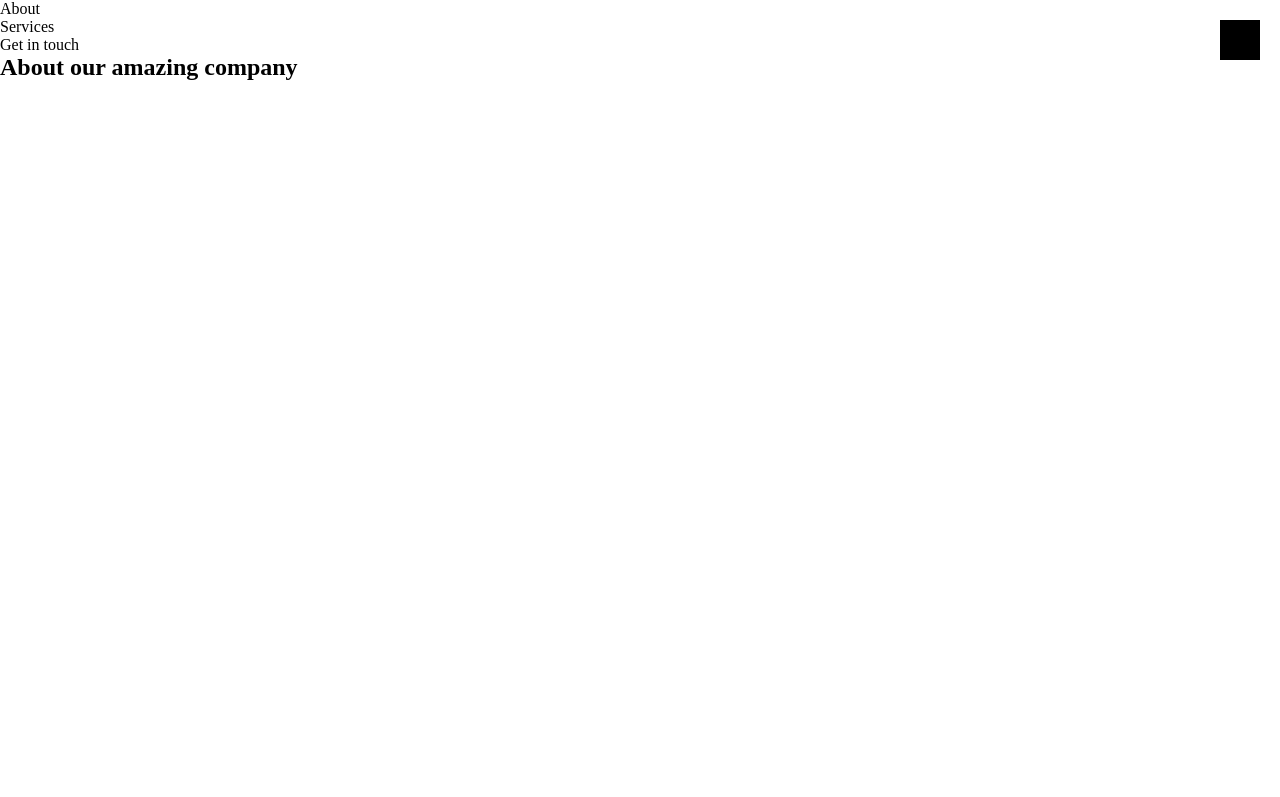
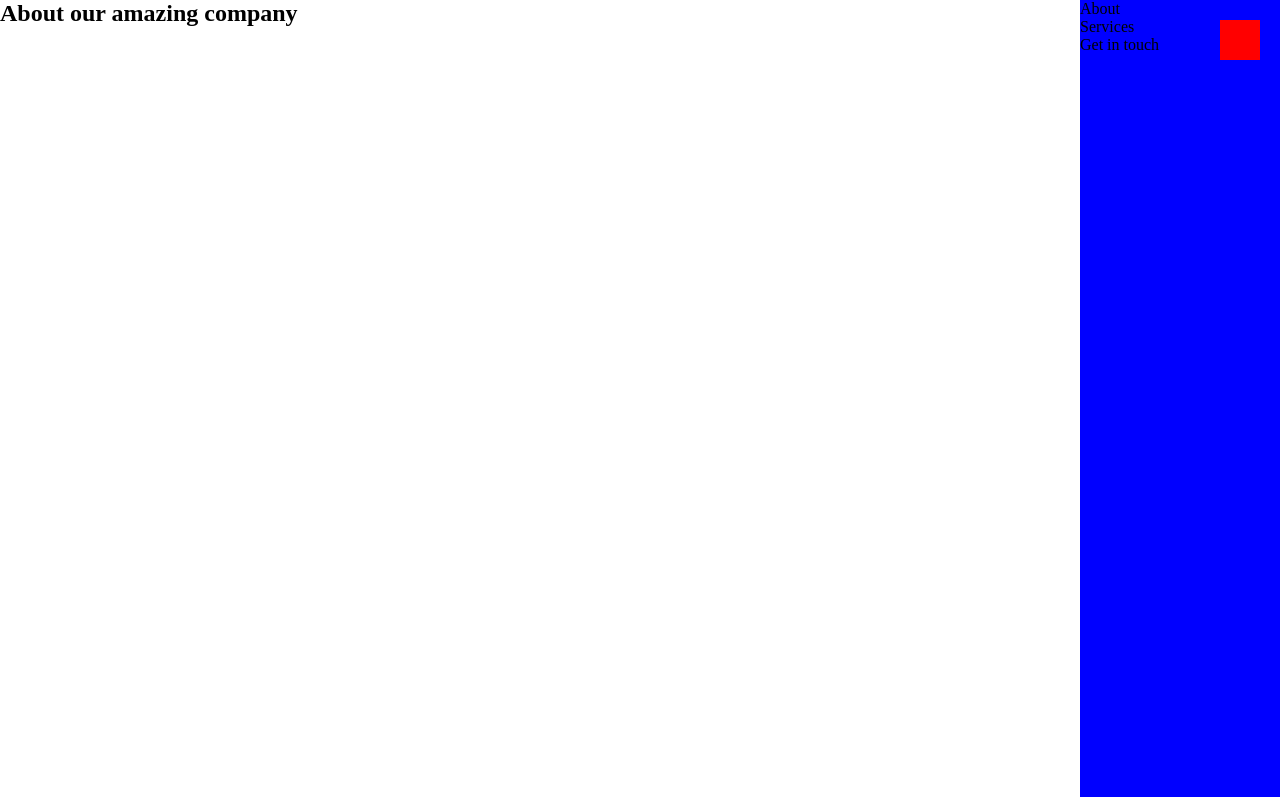
Before and after one commit to SalvadorLimones/w2-practices, a plain HTML site: page index.html in a window 1280 px wide. Both pictures are taken after a click on the button 1240 px from the left and 40 px from the top of the page. Shown: the top 797 px of the page. Drawn offline with Linux system fonts and the light colour scheme.

Commit message:
add navbar click event

```diff
--- a/index.html
+++ b/index.html
@@ -14,7 +14,7 @@
 </head>
 <body>
   <button id="menu-btn"></button>
-  <nav>
+  <nav id="nav">
     <ul>
       <li><a href="#about">About</a></li>
       <li><a href="#services">Services</a></li>
--- a/script.js
+++ b/script.js
@@ -1,20 +1,12 @@
-function fastLog(text){
-console.log(text);
-return "muhaha";
+function toggleClicked (event) {
+  event.target.classList.toggle("clicked");
+  document.getElementById("nav").classList.toggle("clicked");
 }
 
 function loadEvent() {
   console.log("Az oldal betöltődött");
 
-  function clickMenuBtn (event) {
-    event.target.classList.toggle("clicked");
-
-    const fastLogResult = fastLog("Ezt a szöveget szeretném kiloggoltatni");
-    console.log(fastLogResult);
-  }
-
-  document.getElementById("menu-btn").addEventListener("click", clickMenuBtn);
+  document.getElementById("menu-btn").addEventListener("click", toggleClicked);
 }
-fastLog("na ez minden függvényen kívül van");
 
 window.addEventListener("load", loadEvent);
--- a/style.css
+++ b/style.css
@@ -50,6 +50,26 @@ section {
   width: 40px;
   height: 40px;
   margin: 20px;
+  z-index: 10;  /*azt mutatja, hogy a layer mennyire legyen elől; minél nagyobb, annál előrébb */
 
   background-color: black;
 }
+
+#menu-btn.clicked {
+  background-color: red;
+}
+
+#nav {
+  position: fixed;
+  top:0;
+  right: -200px;
+  width: 200px;
+  height: 100vh;
+  z-index: 9;
+
+  background-color: blue;
+}
+
+#nav.clicked {
+  right: 0;
+}
```
